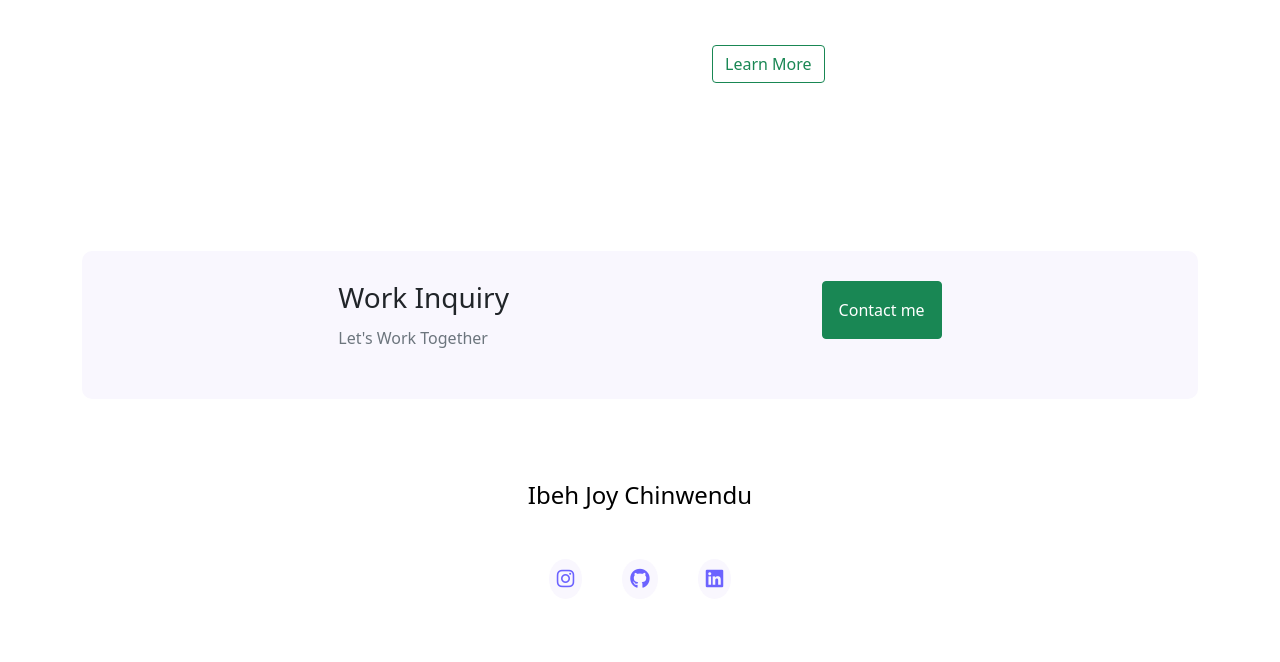
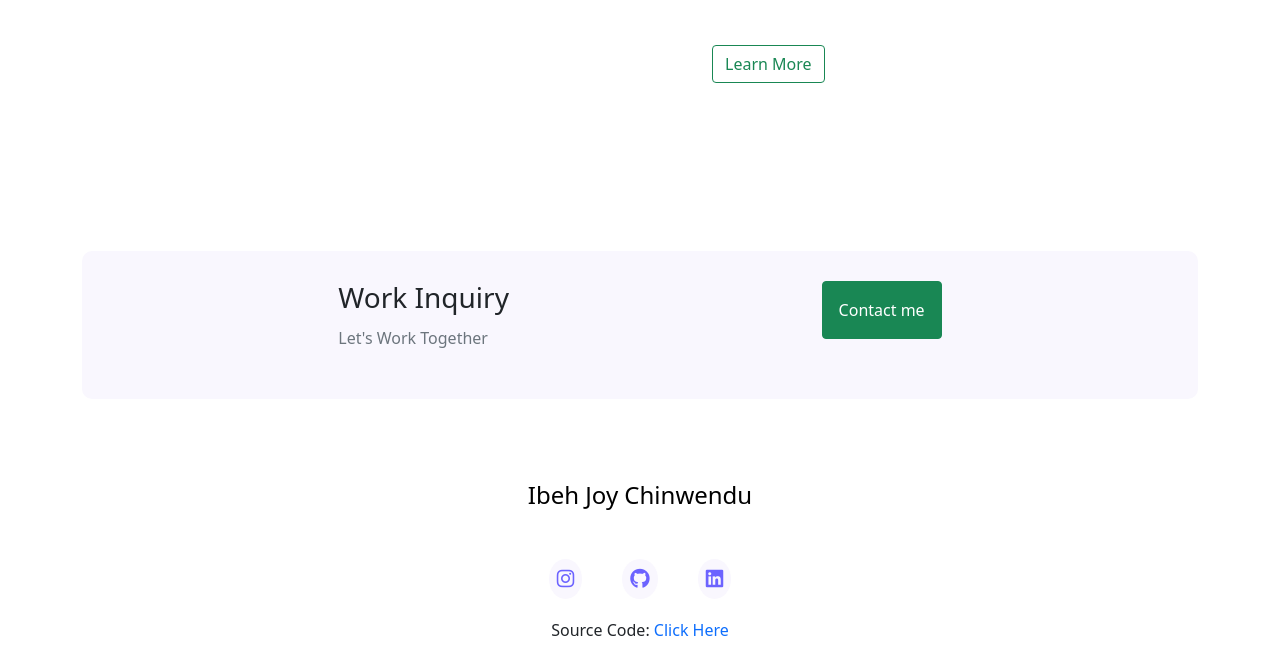
Before and after one commit to joyibeh93/Project-Portfolio-main, a plain HTML site: page index.html in a window 1280 px wide. Shown: the part 2371-3033 px from the top of the page. Before the commit the page ends 2986 px from the top, so only its background shows below. Drawn offline with nearby package versions, Linux system fonts and the light colour scheme.

Commit message:
added source code

```diff
--- a/index.html
+++ b/index.html
@@ -121,8 +121,8 @@
                 <a href="https://github.com/joyibeh93" target="_blank"><i class="fa-brands fa-github"></i></a>
                 <a href="https://www.linkedin.com/in/ibeh-joy-chinwendu/" target="_blank"><i class="fa-brands fa-linkedin"></i></a>
 
-
             </div>
+            <p class="text-center">Source Code:<a href="https://github.com/joyibeh93/Project-Portfolio-main" target="_blank" class="mr-3 text-decoration-none"> Click Here</a></p>
 
         </footer>
     </div>
```
